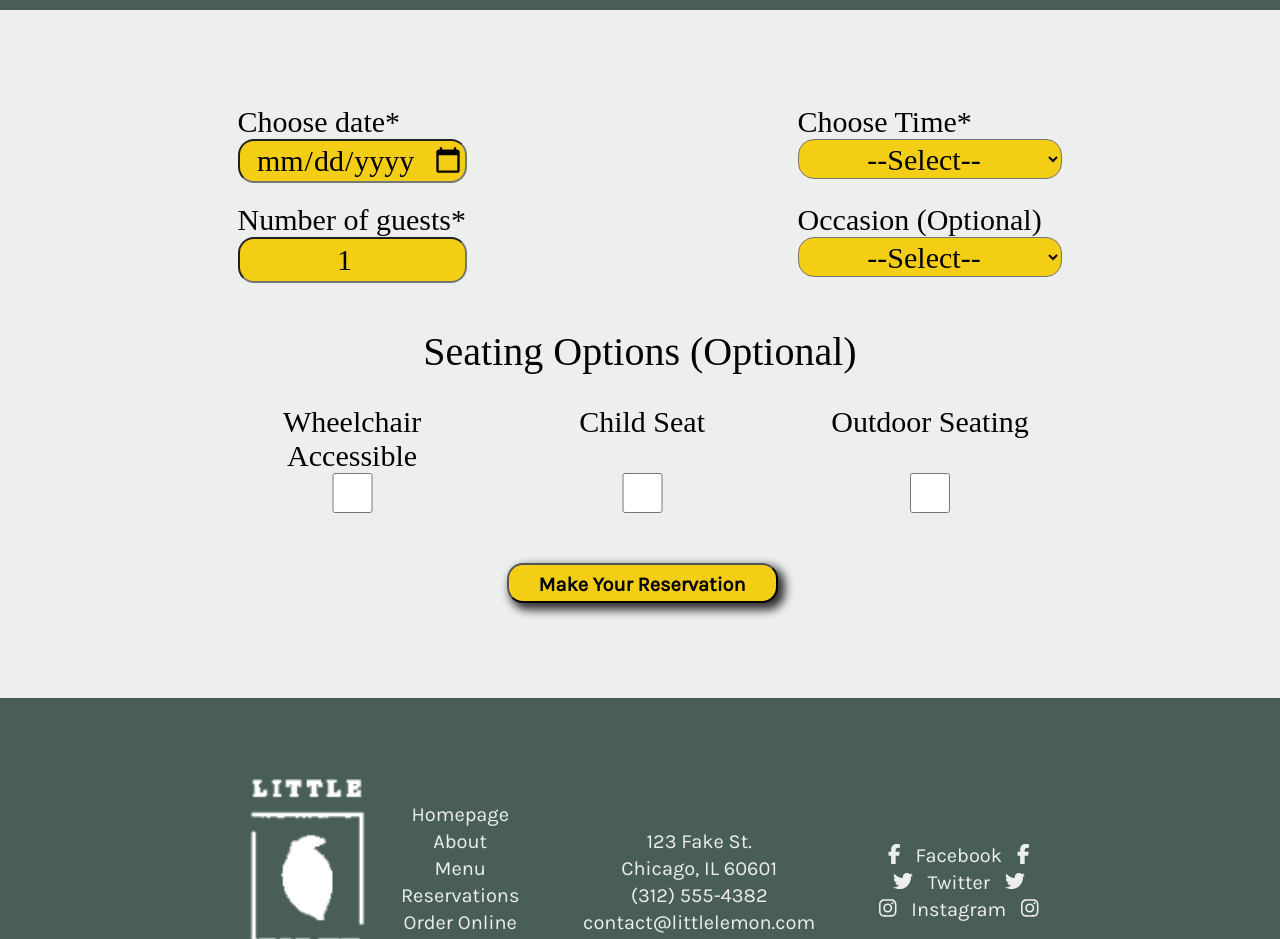
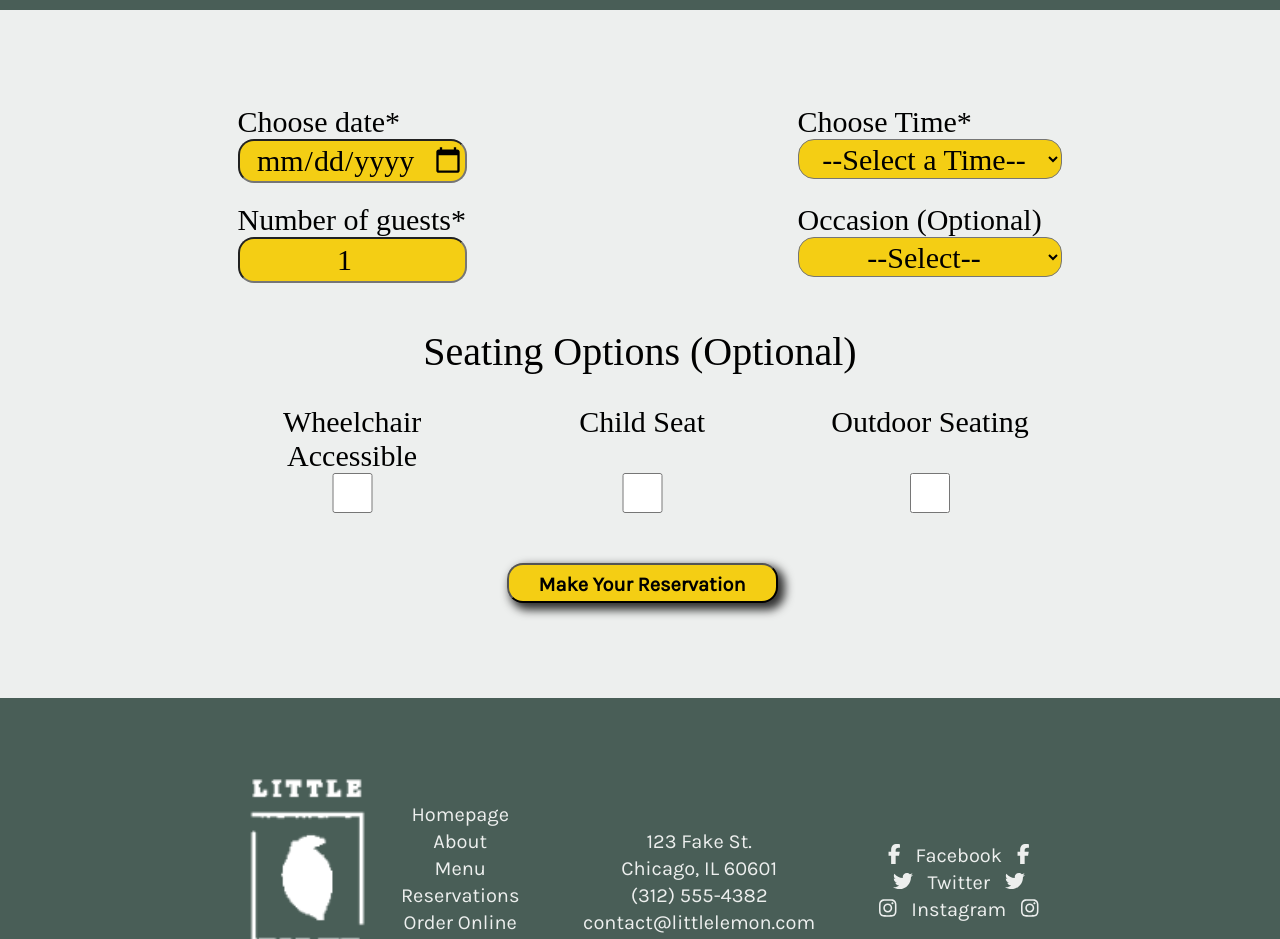
Before and after one commit to horoserp/Capstone, a React (Create React App) app: page /reservations in a window 1280 px wide. Shown: the part 940-1879 px from the top of the page. Built offline with nearby package versions, Linux system fonts and the light colour scheme; a web font is replaced by a local one.

Commit message:
Update: Add testAPI to simulate fetch on date. Link Select options to testAPI - now changes options based on date.

```diff
--- a/public/index.html
+++ b/public/index.html
@@ -47,6 +47,7 @@
       work correctly both with client-side routing and a non-root public URL.
       Learn how to configure a non-root public URL by running `npm run build`.
     -->
+    <!-- <script src="https://raw.githubusercontent.com/Meta-Front-End-Developer-PC/capstone/master/api.js"></script> -->
     <title>Little Lemon Website</title>
   </head>
   <body>
--- a/src/Components/Login.js
+++ b/src/Components/Login.js
@@ -7,14 +7,12 @@ function Login() {
 
     const handleSubmit = (e) => {
         e.preventDefault();
-        console.log("Submitted");
         window.scrollTo(0,0);
         navigate("/confirmation");
     }
 
     const handleLogin = (e) => {
         e.preventDefault();
-        console.log("Logged in");
         window.scrollTo(0,0);
         navigate("/confirmation");
     }
--- a/src/Components/Reservations.js
+++ b/src/Components/Reservations.js
@@ -1,6 +1,7 @@
 import { useReducer } from "react";
 import BackButton from "./BackButton";
 import ReserveForm from "./ReserveForm";
+import testAPI from "../Hooks/testAPI";
 import restaurant from "../Images/restaurant.jpg";
 import checkmark from "../Images/circle-check-solid.svg";
 
@@ -9,15 +10,7 @@ const initialTimes = (selectedDate) => {
         [
             {
                 date: selectedDate,
-                available: [
-                        '--Select--',
-                        '17:00',
-                        '18:00',
-                        '19:00',
-                        '20:00',
-                        '21:00',
-                        '22:00',
-                ]
+                available: testAPI.fetchAPI(selectedDate)
             },
         ]
     );
@@ -31,15 +24,7 @@ const reducer = (state, action) => {
                 state.push(
                     {
                         date: action.selectedDate,
-                        available: [
-                            '--Select--',
-                            '17:00',
-                            '18:00',
-                            '19:00',
-                            '20:00',
-                            '21:00',
-                            '22:00',
-                        ]
+                        available: testAPI.fetchAPI(action.selectedDate)
                     }
                 );
             };
@@ -63,7 +48,15 @@ const success = () => {
 
 function Reservations(props) {
 
-    const [availableTimes , setAvailableTimes] = useReducer(reducer, initialTimes("2023-12-20"));
+    var today = new Date();
+    var dd = String(today.getDate()).padStart(2, '0');
+    //January is 0!
+    var mm = String(today.getMonth() + 1).padStart(2, '0');
+    var yyyy = today.getFullYear();
+
+    today = yyyy + '-' + mm + '-' + dd;
+
+    const [availableTimes , setAvailableTimes] = useReducer(reducer, initialTimes(today));
 
     return (
         <section>
--- a/src/Components/ReserveForm.js
+++ b/src/Components/ReserveForm.js
@@ -26,6 +26,7 @@ function ReserveForm(state, stateChange) {
     const dateHandler = (e) => {
         setDate(e.target.value);
         setAvailableTimes({ type: "initializeTimes", selectedDate: e.target.value });
+        console.log(availableTimes);
     }
 
     const timeHandler = (e) => {
@@ -86,7 +87,7 @@ function ReserveForm(state, stateChange) {
                 inputName="res-time"
                 display={time}
                 onChangeHandler={timeHandler}
-                options={availableTimes[0].available}
+                options={availableTimes[availableTimes.length - 1].available}
                 labelCol="3/4"
                 labelRow="1/2"
                 selectCol="3/4"
--- /dev/null
+++ b/src/Hooks/testAPI.js
@@ -0,0 +1,38 @@
+// Inspired by 'alexismenest' & 'Billy Pamanian' capstone 'mockAPI' logic.
+// fetchAPI accepts a JavaScript Date object.
+// fetchAPI returns a list of randomly generated available times.
+// The times are between 15:00 and 23:30.
+// The list always begins with "--- Select a Time---"
+// I found this useful for debugging.
+//
+// submitAPI always returns 'true'.
+
+const seededGenerator = (date, hour) => {
+    const m = 9;
+    const d = date.split("-",3);
+    const result = ((d[2] + hour) % m ) / 10;
+
+    return result;
+  }
+
+  const fetchAPI = (date) => {
+    let result = [];
+
+    result.push("--Select a Time--")
+
+    for (let hour = 15; hour <= 23; hour++) {
+      if(seededGenerator(date, hour) < 0.5) result.push(hour + ':00');
+      if(seededGenerator(date, hour + 7) < 0.5) result.push(hour + ':30');
+    }
+
+    return result;
+  };
+
+  const submitAPI = formData => true;
+
+  const testAPI = {
+    fetchAPI: fetchAPI,
+    submitAPI: submitAPI,
+  }
+
+  export default testAPI;
```
